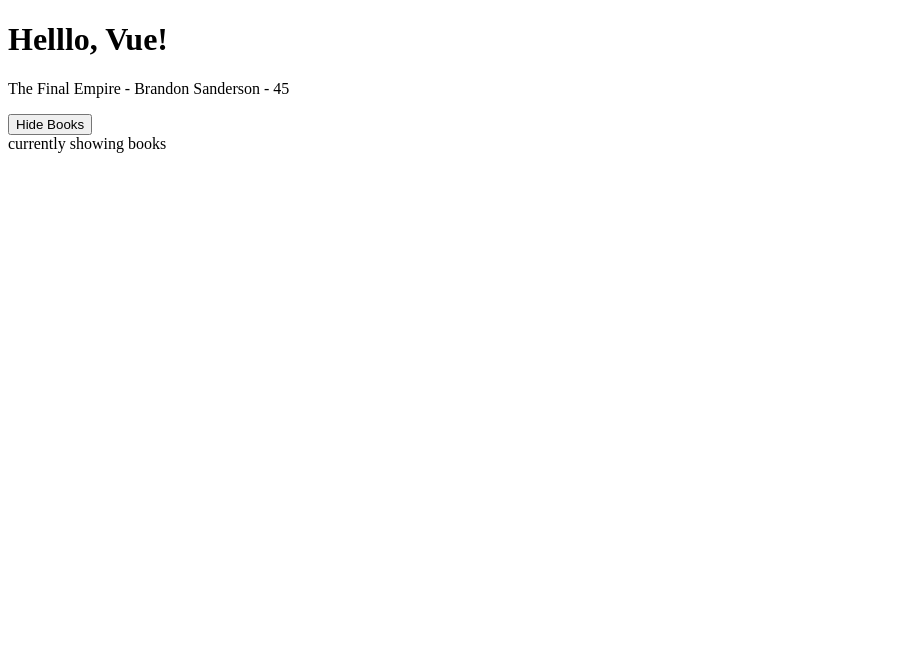
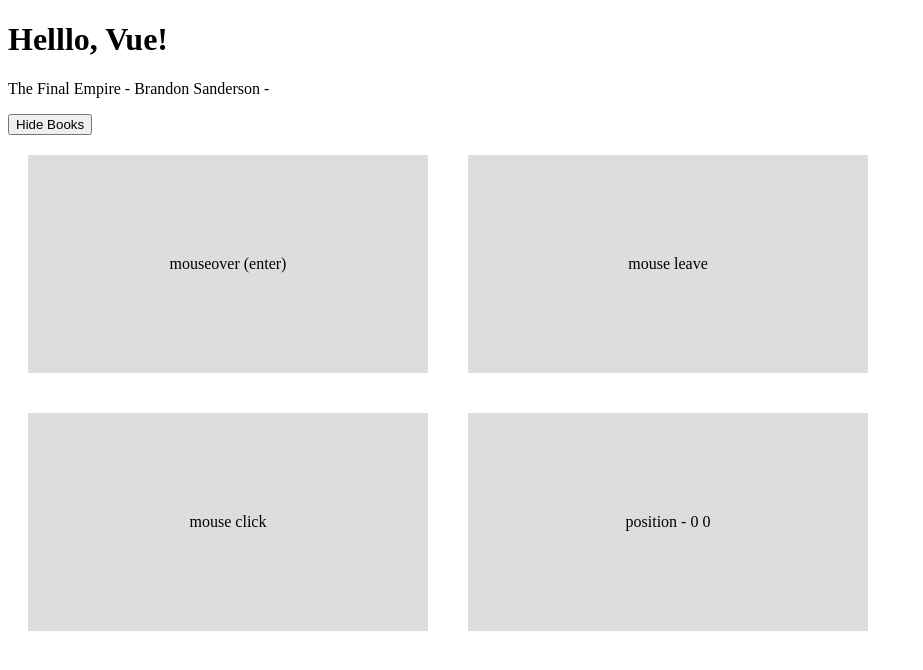
Before and after one commit to FernandaIshida/Vue-studies, a plain HTML site: page index.html in a window 1280 px wide. Shown: the whole page, without its empty margins (0-923 px from the left). Drawn offline with nearby package versions, Linux system fonts and the light colour scheme.

Commit message:
#3 Mouse events

```diff
--- a/app.js
+++ b/app.js
@@ -4,12 +4,24 @@ const app = Vue.createApp({
             showBooks: true,
             title: 'The Final Empire',
             author: 'Brandon Sanderson',
-            age: 45
+            x: 0,
+            y: 0
+
         }
     },
     methods: {
         toggleShowBooks() {
             this.showBooks = !this.showBooks
+        },
+        handleEvents(e, data) {
+            console.log(e, e.type)
+            if(data){
+                console.log(data)
+            }
+        },
+        handleMousemove(e) {
+            this.x = e.offsetX
+            this.y =e.offsetY
         }
 
     }
--- a/index.html
+++ b/index.html
@@ -5,6 +5,16 @@
     <meta name="viewport" content="width=device-width, initial-scale=1.0">
     <title>Learning Vue</title>
     <script src="https://unpkg.com/vue@3.0.2"></script>
+    <style>
+        .box {
+            padding: 6.25rem 0;
+            width: 25rem;
+            text-align: center;
+            background: #DDD;
+            margin: 1.25rem;
+            display: inline-block;
+        }
+    </style>
 </head>
 <body>
     <h1>Helllo, Vue!</h1>
@@ -17,8 +27,13 @@
             <span v-if="showBooks">Hide Books</span>
             <span v-else>Show Books</span>
         </button>
+        <br>
+        <!-- Mouse events -->
+         <div class="box" @mouseover="handleEvents($event, 5)">mouseover (enter)</div>
+         <div class="box" @mouseleave="handleEvents">mouse leave</div>
+         <div class="box" @dblclick="handleEvents">mouse click</div>
+         <div class="box" @mousemove="handleMousemove">position - {{ x }} {{ y }}</div>
 
-        <div v-show="showBooks">currently showing books</div>
     </div>
     <script src="app.js"></script>
 </body>
```
